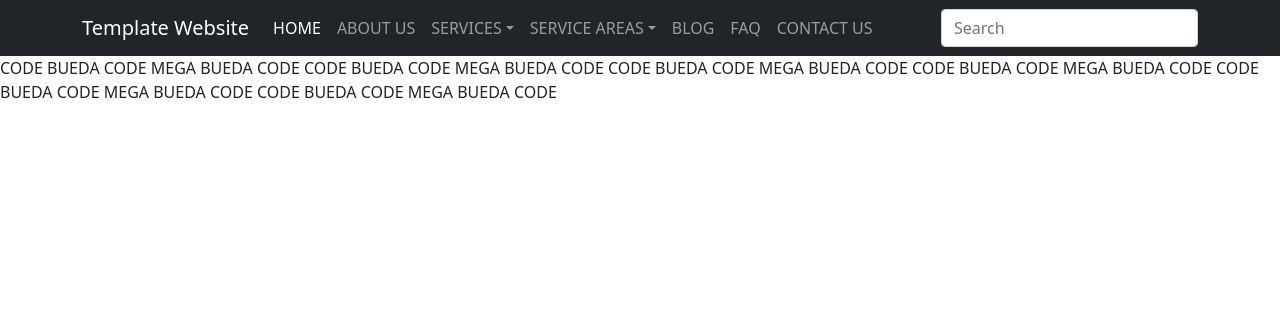
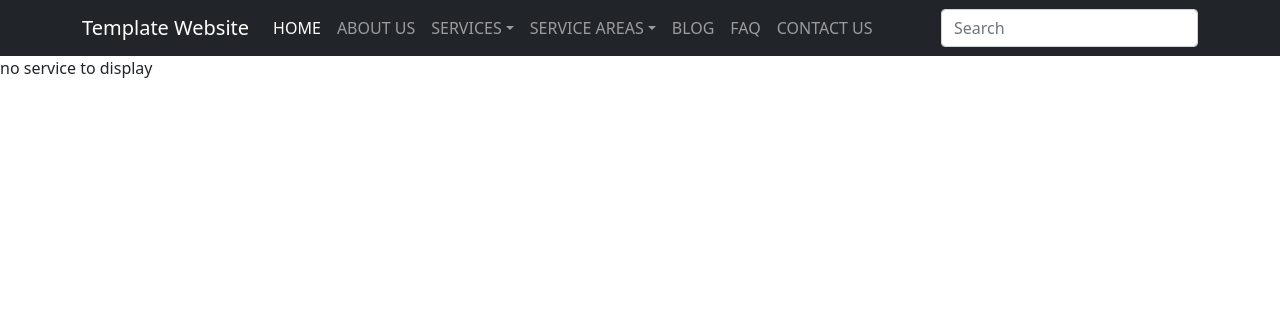
Before and after one commit to 0xShad0w/Django-Website-Template, a Django app: page /services/ in a window 1280 px wide. Shown: the top 316 px of the page. Run offline with Django 3.2, Linux system fonts and the light colour scheme; some libraries are stand-ins or nearby versions.

Commit message:
service view

```diff
--- a/Template/services/templates/services/base_services.html
+++ b/Template/services/templates/services/base_services.html
@@ -1,10 +1,54 @@
 {% extends "base.html" %}
 
 {% block content %}
-    CODE BUEDA CODE MEGA BUEDA CODE
-    CODE BUEDA CODE MEGA BUEDA CODE
-    CODE BUEDA CODE MEGA BUEDA CODE
-    CODE BUEDA CODE MEGA BUEDA CODE
-    CODE BUEDA CODE MEGA BUEDA CODE
-    CODE BUEDA CODE MEGA BUEDA CODE
+{% if service %}
+
+    {% if service.show_intro %}
+        <h2> Intro </h2>
+        <p>{{service.intro|safe}}</p>
+    {% endif %}
+
+    {% if service.show_process %}
+        <h2> Our Process </h2>
+        <p>{{service.process|safe}}</p>
+    {% endif %}
+
+    {% if service.show_results %}
+        <h2> Our Results </h2>
+        <p>{{service.results|safe}}</p>
+    {% endif %}
+
+    {% if service.show_its_time %}
+        <h2> It's Time </h2>
+        <p>{{service.its_time|safe}}</p>
+    {% endif %}
+
+    {% if service.show_expert_advice %}
+        <h2> Expert Advice </h2>
+        <p>{{service.expert_advice|safe}}</p>
+    {% endif %}
+
+    {% if service.show_approach %}
+        <h2> Our Approach </h2>
+        <p>{{service.approach|safe}}</p>
+    {% endif %}
+
+    {% if service.show_equipment %}
+        <h2> Our Equipment </h2>
+        <p>{{service.equipment|safe}}</p>
+    {% endif %}
+
+    {% if service.show_guarantee %}
+        <h2> Guarantee </h2>
+        <p>{{service.guarantee|safe}}</p>
+    {% endif %}
+
+    {% if service.show_why_us %}
+        <h2> Choose Dan Dan The Big Man !  </h2>
+        <p>{{service.why_us|safe}}</p>
+    {% endif %}
+
+{% else %}
+    <p> no service to display </p>
+{% endif %}
 {% endblock content %}
--- a/Template/services/urls.py
+++ b/Template/services/urls.py
@@ -12,4 +12,5 @@ from . import views
 
 urlpatterns = [
     path('', views.index, name='index'),
+    path('<int:service_id>/', views.service_view, name='service'),
 ]
--- a/Template/services/views.py
+++ b/Template/services/views.py
@@ -1,4 +1,5 @@
 from django.shortcuts import render
+from .models import Service
 
 # Create your views here.
 
@@ -6,3 +7,9 @@ def index(request):
 
 
     return render(request, 'services/base_services.html')
+
+
+def service_view(request, service_id):
+    service = Service.objects.get(id=service_id)
+    context = {"service" : service}
+    return render(request, 'services/base_services.html', context=context)
```
Also changed, not shown: Template/db.sqlite3.
